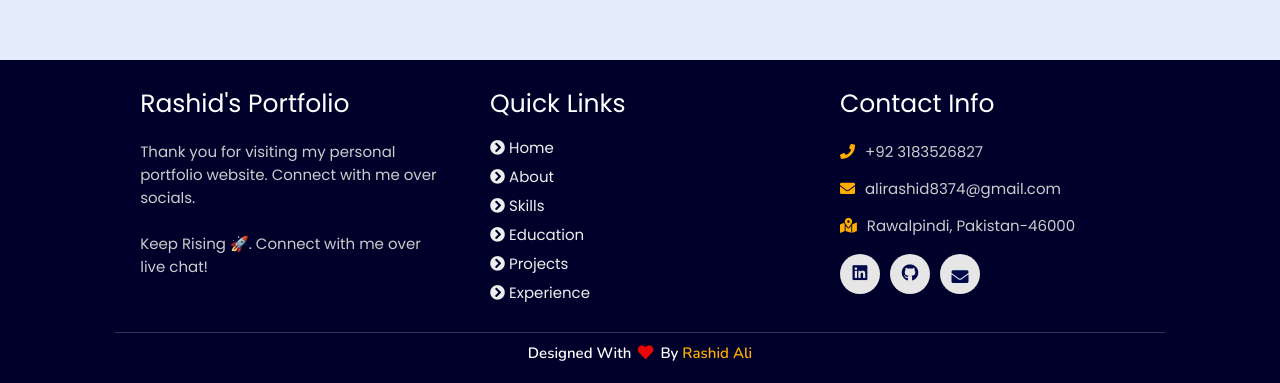
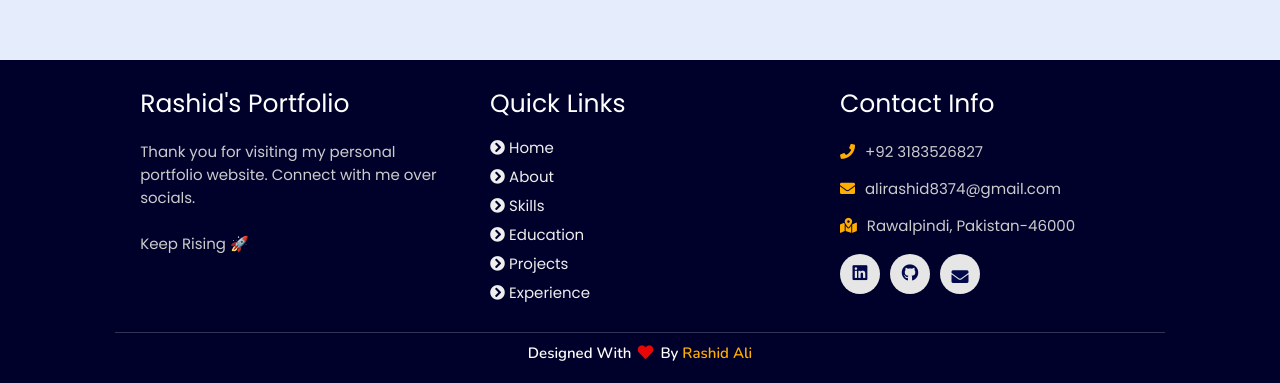
Before and after one commit to rashidpython74/portfolio_website, a plain HTML site: page index.html in a window 1280 px wide. Shown: the part 6005-6388 px from the top of the page. Drawn offline with nearby package versions, Linux system fonts and the light colour scheme; animation ran at ten frames a second.

Commit message:
Footer changed

```diff
--- a/index.html
+++ b/index.html
@@ -275,7 +275,7 @@
 
       <div class="box">
           <h3>Rashid's Portfolio</h3>
-          <p>Thank you for visiting my personal portfolio website. Connect with me over socials. <br/> <br/> Keep Rising 🚀. Connect with me over live chat!</p>
+          <p>Thank you for visiting my personal portfolio website. Connect with me over socials. <br/> <br/> Keep Rising 🚀</p>
       </div>
 
       <div class="box">
```
